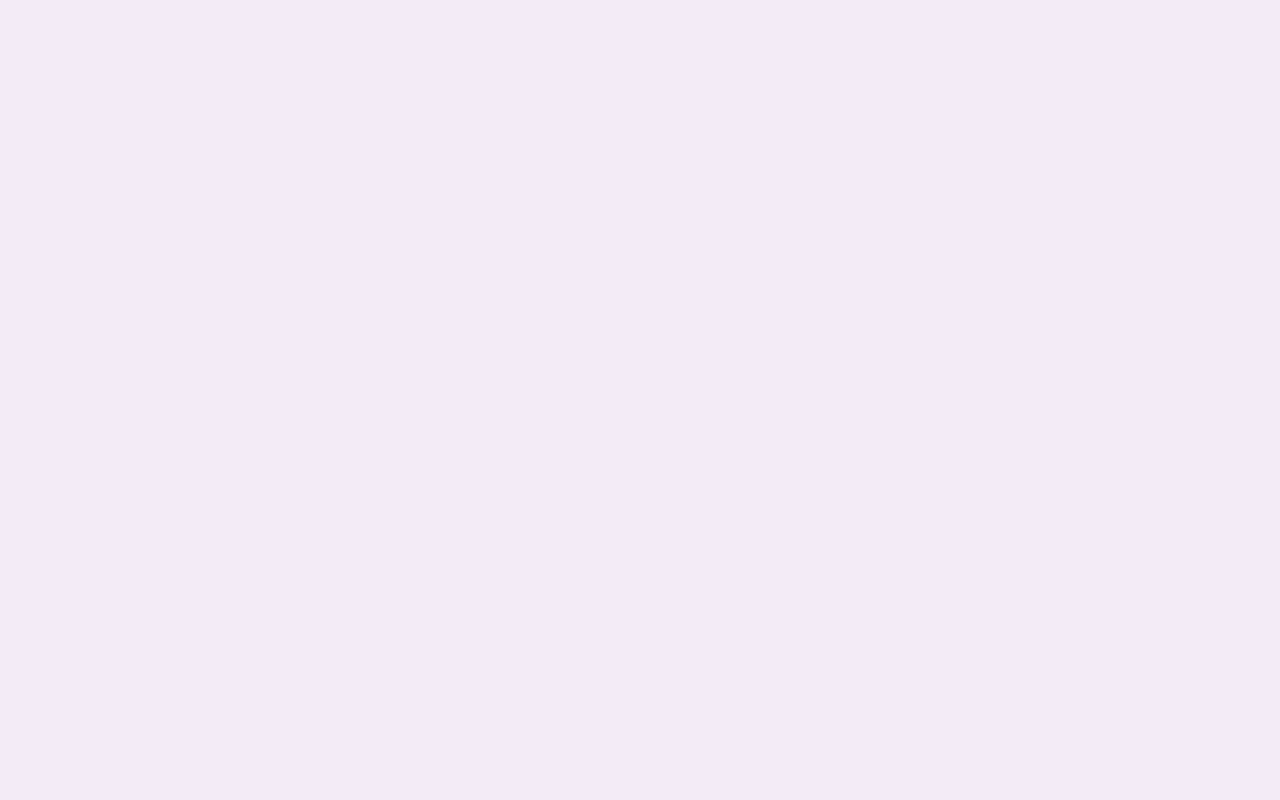
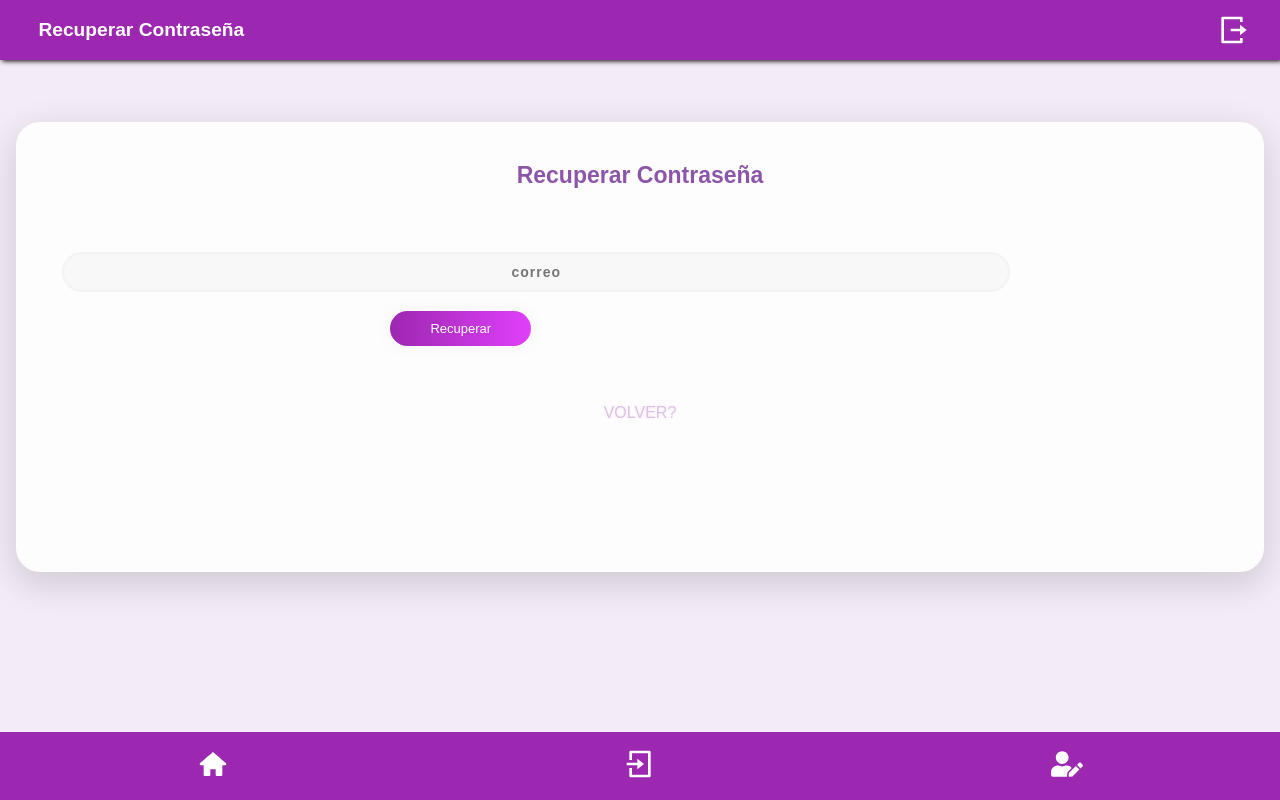
Before and after one commit to gyrbi/cuanticosapp, a React (Create React App) app in the folder frtcuanticos/: page /forgot in a window 1280 px wide. Built offline with nearby package versions, Linux system fonts and the light colour scheme.

Commit message:
reset pwd
vista

```diff
--- a/frtcuanticos/src/App.js
+++ b/frtcuanticos/src/App.js
@@ -15,11 +15,12 @@ import CanastaPredt from './Components/Content/CanastaPredt';
 import Login from './Components/Content/Login';
 // import MiDonacion from './Components/Content/MiDonacion';
 import OtrasDonaciones from './Components/Content/OtrasDonaciones';
-// import RecuContra from './Components/Content/RecuContra';
+import forgot from './Components/Content/forgot';
 import Register from './Components/Content/register';
 // import Voluntariado from './Components/Content/Voluntariado';
 
 import './App.css';
+
 
 export default class extends Component
 {
@@ -134,9 +135,10 @@ export default class extends Component
                 <PRoute path="/factura" component={Factura} exact auth={auth} /> */}
                 <NRoute path="/login" component={Login} exact auth={auth} />
                 <NRoute path="/register" component={Register} exact auth={auth} />
+                <NRoute path="/forgot" component={forgot} exact auth={auth}/>
                 {/* <PRoute path="/miDonacion" component={MiDonacion} exact auth={auth} /> */}
                 <PRoute path="/otrasDonaciones" component={OtrasDonaciones} exact auth={auth} />
-                {/* <NRoute path="/recuperacion" component={RecuContra} exact auth={auth} />
+                {/*
 
                 <PRoute path="/voluntariado" component={Voluntariado} exact auth={auth} /> */}
           </Switch>
--- /dev/null
+++ b/frtcuanticos/src/Components/Content/forgot/action.js
@@ -0,0 +1,19 @@
+import {paxios} from '../../../Utilities/axios';
+
+export const recuperacion = async (email, contra)=>{
+    try
+    {
+        const {data} = await paxios.post(
+            "api/sec/recuperacion",
+            {
+                email: email,
+            }
+            );
+
+            return data;
+    }
+    catch(e)
+    {
+        throw(e);
+    }
+}
--- /dev/null
+++ b/frtcuanticos/src/Components/Content/forgot/index.js
@@ -0,0 +1,78 @@
+import React, {Component} from 'react';
+import Page from '../../Page';
+import {Redirect} from 'react-router-dom';
+
+import {recuperacion} from './action';
+
+import './recuperacion.css';
+export default class extends Component
+{
+    constructor()
+    {
+        super();
+        this.state =
+        {
+            email:'',
+            redirectTo: false
+        }
+
+        this.onClickButton = this.onClickButton.bind(this);
+        this.onTextChange = this.onTextChange.bind(this);
+    }
+
+    onTextChange(e)
+    {
+        const { name, value } = e.target;
+        this.setState({ [name]: value });
+    }
+
+    async onClickButton(e)
+    {
+        try
+        {
+            let userData = await recuperacion(this.state.email);
+            this.setState({"redirectTo": true}, ()=>{this.props.auth.recuperacion(userData)});
+        }
+        catch(e)
+        {
+            console.log("ERROR recuperacion: " + e);
+            alert("ERROR Correo Invalido. Por favor intente de nuevo");
+        }
+    }
+
+    render()
+    {
+        if(this.state.redirectTo)
+        {
+            const tourl = (this.props.location.state) ? this.props.location.state.from.pathname: '/';
+            return ( <Redirect to = {tourl}/>)
+        }
+
+        return(
+            <Page
+                showHeader ={true}
+                showFooter={true}
+                title={"Recuperar Contraseña"}
+                auth = {this.props.auth}
+            >
+                {/* estructura de Login */}
+
+
+        <div className="main">
+            <p className="sign" align="center">Recuperar Contraseña</p>
+            <form className="form1">
+                 <input className="un " type="text" align="center" placeholder="correo" name="email" onChange={this.onTextChange} value ={this.state.email}/>
+                    <a className="submit" align="center" onClick={this.onClickButton}>Recuperar</a>
+                    <br>
+                    </br>
+                    <br/>
+                    <br/>
+                    <p className="forgot" align="center" ><a href="../login">VOLVER?</a></p>
+            </form>
+
+         </div>
+
+            </Page>
+        )
+    }
+}
--- /dev/null
+++ b/frtcuanticos/src/Components/Content/forgot/recuperacion.css
@@ -0,0 +1,108 @@
+body {
+    background-color: #F3EBF6;
+    font-family: 'Ubuntu', sans-serif;
+}
+main{
+    margin-top: 30.8px;
+}
+
+.main {
+
+    background-color: #Fdfdfd;
+    height: 450px;
+    margin: 1em auto;
+    border-radius: 1.5em;
+    box-shadow: 0px 11px 35px 2px rgba(0, 0, 0, 0.14);
+}
+
+.sign {
+    padding-top: 40px;
+    color: #8C55AA;
+    font-family: 'Ubuntu', sans-serif;
+    font-weight: bold;
+    font-size: 23px;
+}
+
+.un {
+width: 76%;
+color: rgb(38, 50, 56);
+font-weight: 700;
+font-size: 14px;
+letter-spacing: 1px;
+background: rgba(136, 126, 126, 0.04);
+padding: 10px 20px;
+border: none;
+border-radius: 20px;
+outline: none;
+box-sizing: border-box;
+border: 2px solid rgba(0, 0, 0, 0.02);
+margin-bottom: 50px;
+margin-left: 46px;
+text-align: center;
+margin-bottom: 27px;
+font-family: 'Ubuntu', sans-serif;
+}
+
+form.form1 {
+    padding-top: 40px;
+}
+
+.pass {
+width: 76%;
+color: rgb(38, 50, 56);
+font-weight: 700;
+font-size: 14px;
+letter-spacing: 1px;
+background: rgba(136, 126, 126, 0.04);
+padding: 10px 20px;
+border: none;
+border-radius: 20px;
+outline: none;
+box-sizing: border-box;
+border: 2px solid rgba(0, 0, 0, 0.02);
+margin-bottom: 50px;
+margin-left: 46px;
+text-align: center;
+margin-bottom: 27px;
+font-family: 'Ubuntu', sans-serif;
+}
+
+
+.un:focus, .pass:focus {
+    border: 2px solid rgba(0, 0, 0, 0.18) !important;
+
+}
+
+.submit {
+     cursor: pointer;
+    border-radius: 5em;
+    color: #fff;
+    background: linear-gradient(to right, #9C27B0, #E040FB);
+    border: 0;
+    padding-left: 40px;
+    padding-right: 40px;
+    padding-bottom: 10px;
+    padding-top: 10px;
+    font-family: 'Ubuntu', sans-serif;
+    margin-left: 30%;
+    font-size: 13px;
+    box-shadow: 0 0 20px 1px rgba(0, 0, 0, 0.04);
+}
+
+.forgot {
+    text-shadow: 0px 0px 3px rgba(117, 117, 117, 0.12);
+    color: #E1BEE7;
+    padding-top: 15px;
+}
+
+a {
+    text-shadow: 0px 0px 3px rgba(117, 117, 117, 0.12);
+    color: #E1BEE7;
+    text-decoration: none
+}
+
+@media (max-width: 600px) {
+    .main {
+        border-radius: 0px;
+    }
+}
--- a/frtcuanticos/src/Components/Content/register/index.js
+++ b/frtcuanticos/src/Components/Content/register/index.js
@@ -2,6 +2,8 @@ import React, {Component} from 'react';
 import Page from '../../Page';
 
 import './registrar.css'
+
+
 
 export default class extends Component
 {
```
